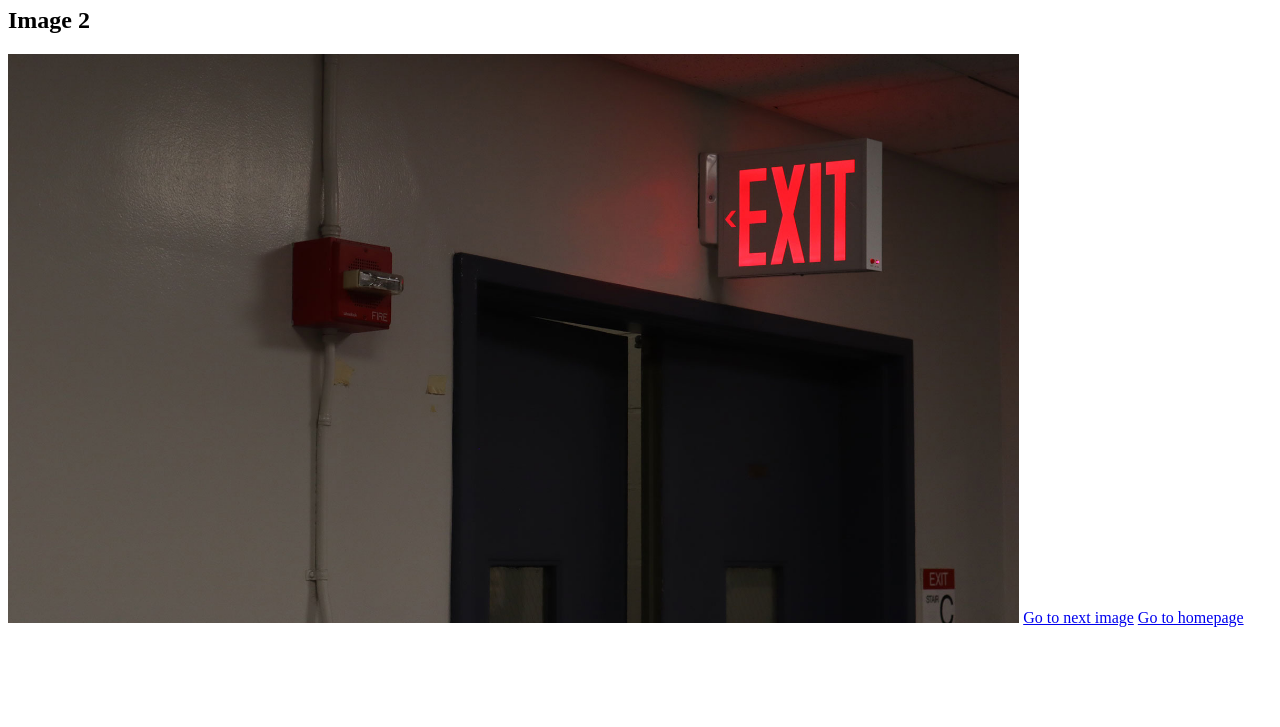
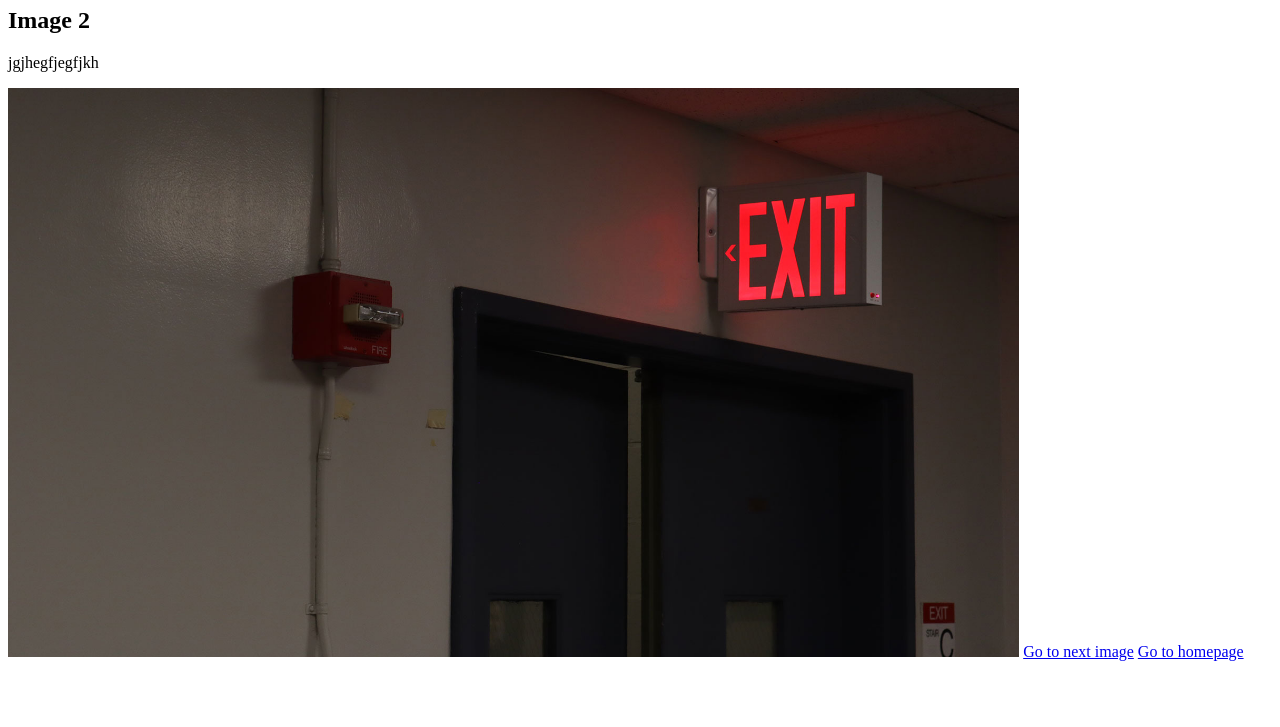
Before and after one commit to diegoortega58/medpl150, a plain HTML site: page image2.html in a window 1280 px wide. Shown: the part 73-800 px from the top of the page. Drawn offline with Linux system fonts and the light colour scheme.

Commit message:
Update image2.html

```diff
--- a/image2.html
+++ b/image2.html
@@ -13,7 +13,7 @@
 <h1>Homework 2</h1>
 
 <h2>Image 2</h2>
-
+<p>jgjhegfjegfjkh</p>
   <img src="homework2/image2.jpg" width="80%">
   <a href="homework2.html">Go to next image</a>
   <a href="index.html">Go to homepage</a>
```
